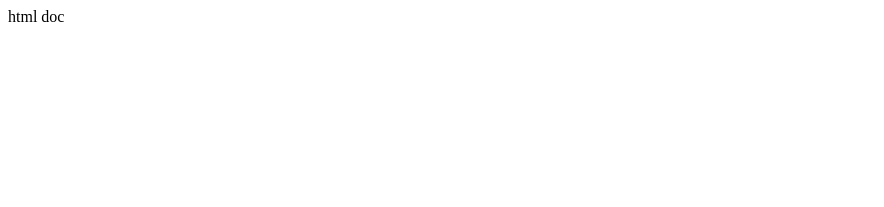
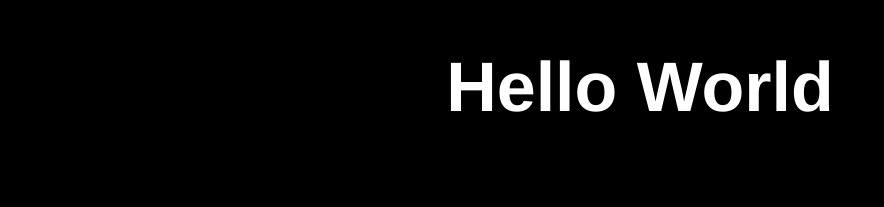
Before and after one commit to sjmccoy/broadway, a plain HTML site: page index.html in a window 1280 px wide. Shown: the whole page, without its empty margins (0-884 px from the left). Drawn offline with Linux system fonts and the light colour scheme.

Commit message:
Added h1 h1 h3 details to stylescss.

```diff
--- a/index.html
+++ b/index.html
@@ -1 +1,11 @@
-html doc
+<!DOCTYPE html>
+<html>
+  <head>
+    <link href="../broadway/resources/css/styles.css" type="text/css" rel="stylesheet">
+    <title>Broadway Project</title>
+  </head>
+  <body>
+    <h1>Hello World</h1>
+	<p>add a paragraph of text</p>
+  </body>
+</html>
--- a/resources/css/styles.css
+++ b/resources/css/styles.css
@@ -1 +1,23 @@
-css doc
+body {
+	font-family: helvetica;
+	background: black;
+	text-align: center;
+	color: black;
+	font-size: 14px;
+}
+
+h1 {
+	font-size: 70px;
+	font-weight: bold;
+	color: white;
+}
+
+h2 {
+	font-size: 32px;
+	font-weight: bold;
+}
+
+h3 {
+	font-size: 23px;
+	font-weight: bold;
+}
```
Also changed, not shown: 1 other file.
